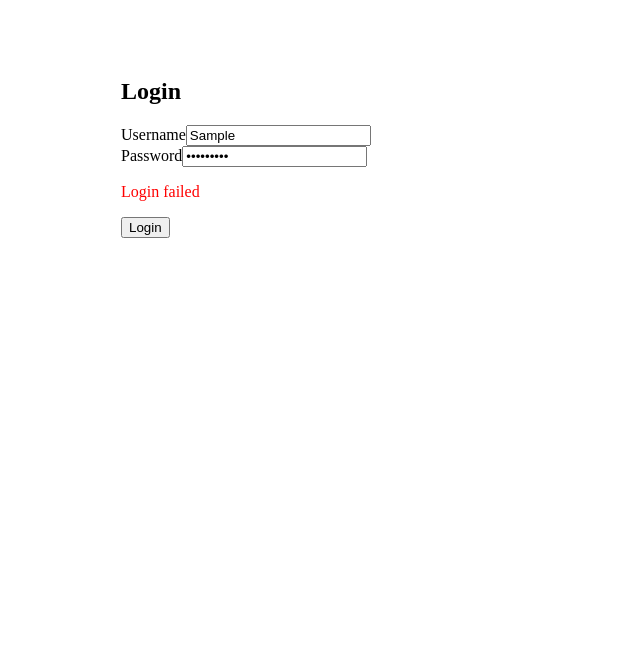
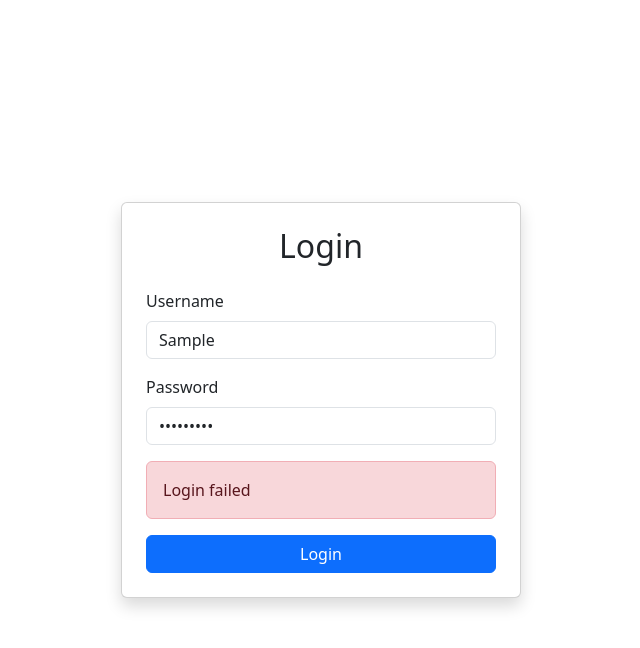
Before and after one commit to kaansrflioglu/PE-Student-Management-FRONTEND, a React (Vite) app: page /login in a window 1280 px wide. Both pictures are taken after typing "Sample", "Sample123" into the empty fields and a click on the button "Login". Shown: the top 648 px of the page, without its empty margins (319-959 px from the left). Built offline with nearby package versions, Linux system fonts and the light colour scheme; no server answers.

Commit message:
feat(bootstrap): bootstrap projeye eklendi
- LoginPage ve StudentList componentleri bootstrap ile güncellendi

```diff
--- a/package.json
+++ b/package.json
@@ -11,8 +11,10 @@
   },
   "dependencies": {
     "axios": "^1.11.0",
+    "bootstrap": "^5.3.8",
     "react": "^19.1.1",
     "react-dom": "^19.1.1",
+    "react-icons": "^5.5.0",
     "react-router-dom": "^7.8.2"
   },
   "devDependencies": {
--- a/src/components/StudentList.tsx
+++ b/src/components/StudentList.tsx
@@ -1,97 +1,59 @@
 import React from "react";
+import { FaEdit } from "react-icons/fa";
 import type { Student } from "../types/student";
 
 interface Props {
   students: Student[];
+  onEdit?: (student: Student) => void;
 }
 
-const StudentList: React.FC<Props> = ({ students }) => {
+const StudentList: React.FC<Props> = ({ students, onEdit }) => {
+  if (students.length === 0) {
+    return <p className="text-center">No students available.</p>;
+  }
+
   return (
-    <ul>
+    <div className="row row-cols-1 row-cols-md-2 row-cols-lg-3 g-4">
       {students.map((s) => (
-        <li key={s.id}>
-          {s.picture && (
-            <div>
-              <img src={s.picture} alt={`${s.name} ${s.surname}`} style={{ width: '100px', height: '100px', objectFit: 'cover'}} />
+        <div className="col" key={s.id}>
+          <div className="card h-100 shadow-sm position-relative">
+            <div className="d-flex align-items-center p-3">
+              {s.picture && (
+                <img
+                  src={s.picture}
+                  alt={`${s.name} ${s.surname}`}
+                  style={{
+                    width: "10vw",
+                    height: "auto",
+                    objectFit: "contain",
+                    marginRight: "1rem",
+                  }}
+                />
+              )}
+              <div>
+                <h5 className="card-title mb-1">{s.name} {s.surname}</h5>
+                {s.gradeLevel && s.gradeSection && (
+                  <p className="card-text mb-0">
+                    <strong>Sınıf:</strong> {s.gradeLevel}{s.gradeSection}
+                  </p>
+                )}
+              </div>
             </div>
-          )}
-
-          <strong>{s.name} {s.surname}</strong>
-          {s.gradeLevel && s.gradeSection && (
-            <span> - {s.gradeLevel}{s.gradeSection}</span>
-          )}
-
-          {s.weight && (
-            <div>
-              <strong>Kilo:</strong> {s.weight} kg
-            </div>
-          )}
-
-          {s.height && (
-            <div>
-              <strong>Boy:</strong> {s.height} cm
-            </div>
-          )}
-
-          {s.pace && (
-            <div>
-              <strong>Hız:</strong> {s.pace}
-            </div>
-          )}
-
-          {s.flexibility && (
-            <div>
-              <strong>Esneklik:</strong> {s.flexibility}
-            </div>
-          )}
-
-          {s.leap && (
-            <div>
-              <strong>Sıçrama:</strong> {s.leap}
-            </div>
-          )}
-
-          {s.armStrength && (
-            <div>
-              <strong>Kol Kuvveti:</strong> {s.armStrength}
-            </div>
-          )}
-
-          {s.legStrength && (
-            <div>
-              <strong>Bacak Kuvveti:</strong> {s.legStrength}
-            </div>
-          )}
-
-          {s.muscleAnatomy && (
-            <div>
-              <strong>Kas Anatomisi:</strong> {s.muscleAnatomy}
-            </div>
-          )}
-
-          {s.preferredSports && s.preferredSports.length > 0 && (
-            <div>
-              <strong>Tercih ettiği sporlar:</strong> {s.preferredSports.map(ps => ps.name).join(', ')}
-            </div>
-          )}
-
-          {s.suitableSports && s.suitableSports.length > 0 && (
-            <div>
-              <strong>Uyumlu sporlar:</strong> {s.suitableSports.map(ps => ps.name).join(', ')}
-            </div>
-          )}
-
-          {s.parents && s.parents.length > 0 && (
-            <div>
-              <strong>Ebeveynler:</strong> {s.parents.map(p => `${p.name} ${p.surname}`).join(', ')}
-            </div>
-          )}
-          <br />
-        </li>
+            <FaEdit
+              style={{
+                position: "absolute",
+                top: "10px",
+                right: "10px",
+                cursor: "pointer",
+                color: "#0d6efd",
+              }}
+              onClick={() => onEdit && onEdit(s)}
+            />
+          </div>
+        </div>
       ))}
-    </ul>
+    </div>
   );
 };
 
-
 export default StudentList;
--- a/src/main.tsx
+++ b/src/main.tsx
@@ -1,5 +1,7 @@
 import { createRoot } from 'react-dom/client'
 import App from './App.tsx'
+import "bootstrap/dist/css/bootstrap.min.css";
+import "bootstrap/dist/js/bootstrap.bundle.min.js";
 
 createRoot(document.getElementById('root')!).render(
     <App />
--- a/src/pages/LoginPage.tsx
+++ b/src/pages/LoginPage.tsx
@@ -24,30 +24,38 @@ const LoginPage = () => {
   };
 
   return (
-        <div style={{ maxWidth: "400px", margin: "auto", paddingTop: "50px" }}>
-            <h2>Login</h2>
+    <div className="d-flex justify-content-center align-items-center vh-100">
+      <div className="card shadow p-4" style={{ width: "100%", maxWidth: "400px" }}>
+        <h2 className="text-center mb-4">Login</h2>
         <form onSubmit={handleSubmit}>
-                <div>
-                    <label>Username</label>
+          <div className="mb-3">
+            <label htmlFor="username" className="form-label">Username</label>
             <input
+              id="username"
               type="text"
+              className="form-control"
               value={username}
               onChange={(e) => setUsername(e.target.value)}
               required
+              placeholder="Enter your username"
             />
           </div>
-                <div>
-                    <label>Password</label>
+          <div className="mb-3">
+            <label htmlFor="password" className="form-label">Password</label>
             <input
+              id="password"
               type="password"
+              className="form-control"
               value={password}
               onChange={(e) => setPassword(e.target.value)}
               required
+              placeholder="Enter your password"
             />
           </div>
-                {error && <p style={{ color: "red" }}>{error}</p>}
-                <button type="submit">Login</button>
+          {error && <div className="alert alert-danger">{error}</div>}
+          <button type="submit" className="btn btn-primary w-100">Login</button>
         </form>
+      </div>
     </div>
   );
 };
--- a/src/pages/StudentsPage.tsx
+++ b/src/pages/StudentsPage.tsx
@@ -25,11 +25,13 @@ const StudentsPage: React.FC = () => {
   }, [token, navigate]);
 
   return (
-    <div>
-      <h1>Students</h1>
+    <div className="container py-4">
+      <h1 className="mb-4">Students</h1>
       <StudentList students={students} />
     </div>
   );
+
+
 };
 
 export default StudentsPage;
```
Also changed, not shown: 1 other file (tests, documents, lock files or other folders). Lines whose indentation alone changed are shown as unchanged.
